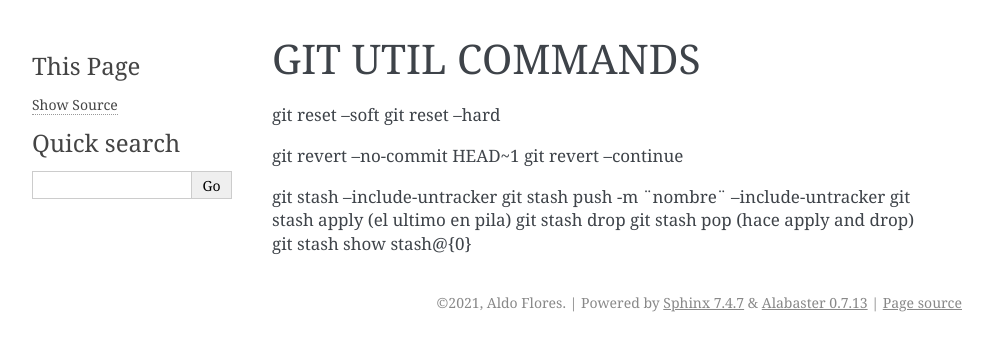
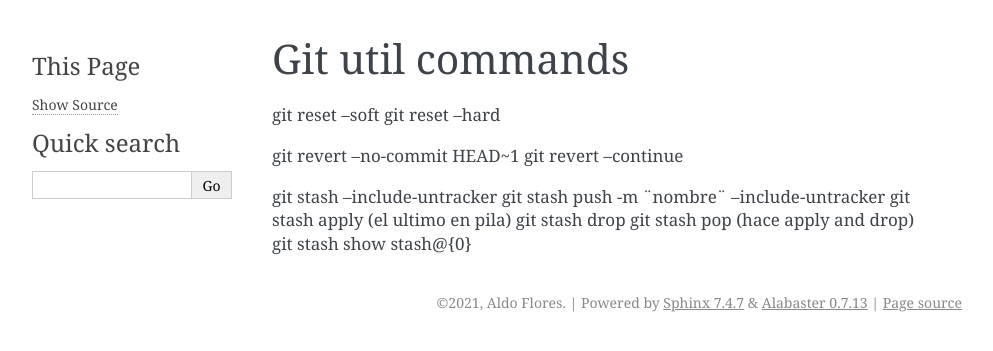
Before and after one commit to faparicioaldo/technical-documentation-backup, a Sphinx documentation site: the page built from source/docs/courses/git/util_comands.md, in a window 1280 px wide. Shown: the top 351 px of the page, without its empty margins (148-1141 px from the left). Built offline with Sphinx 7.4.7, drawn with Linux system fonts in a browser that asks for light colours.

Commit message:
try fix to show a topic

```diff
--- a/source/docs/courses/git/util_comands.md
+++ b/source/docs/courses/git/util_comands.md
@@ -1,4 +1,4 @@
-# GIT UTIL COMMANDS
+# Git util commands
 
 git reset --soft
 git reset --hard
--- a/source/index.rst
+++ b/source/index.rst
@@ -14,6 +14,7 @@ Welcome to TechnicalDocumentation's documentation!
    docs/courses/nvim/notes.md
    docs/courses/elixir/day_3/tasks/1_frequencies.md
    docs/courses/git/util_comands.md
+
 Indices and tables
 ==================
 
```
